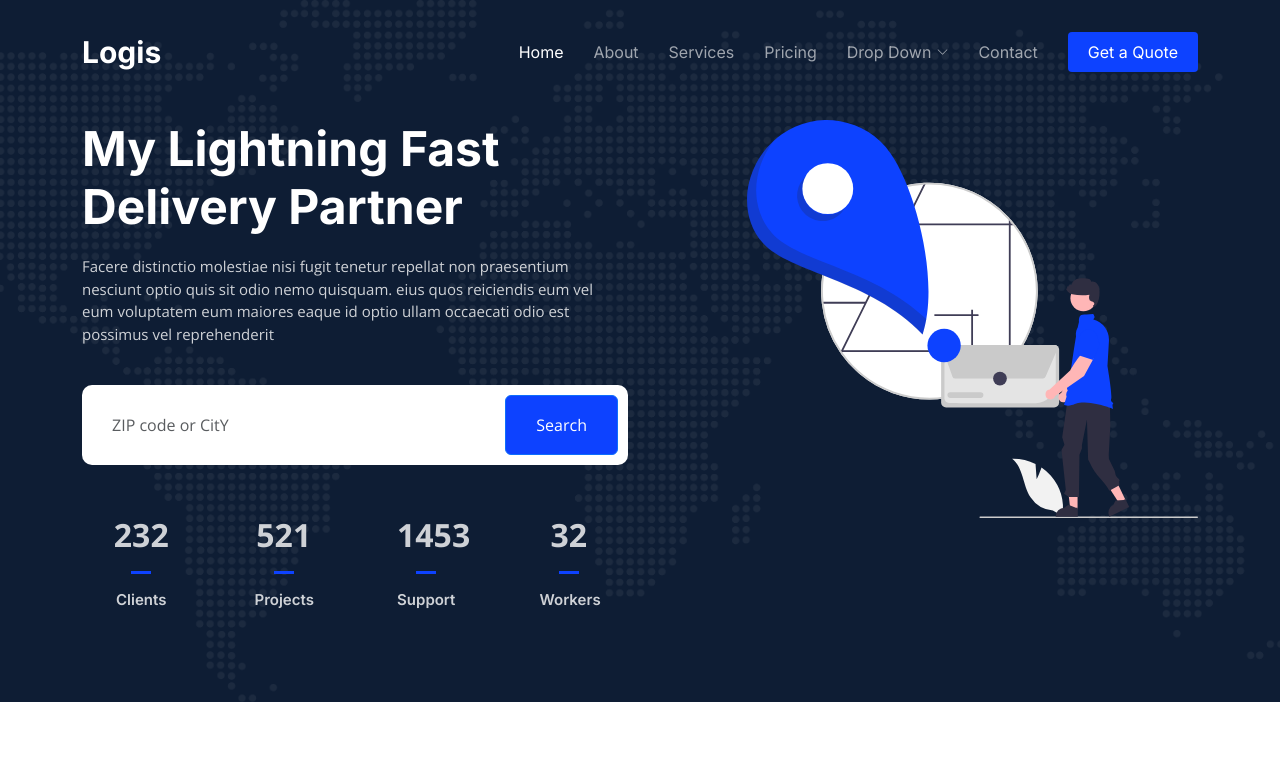
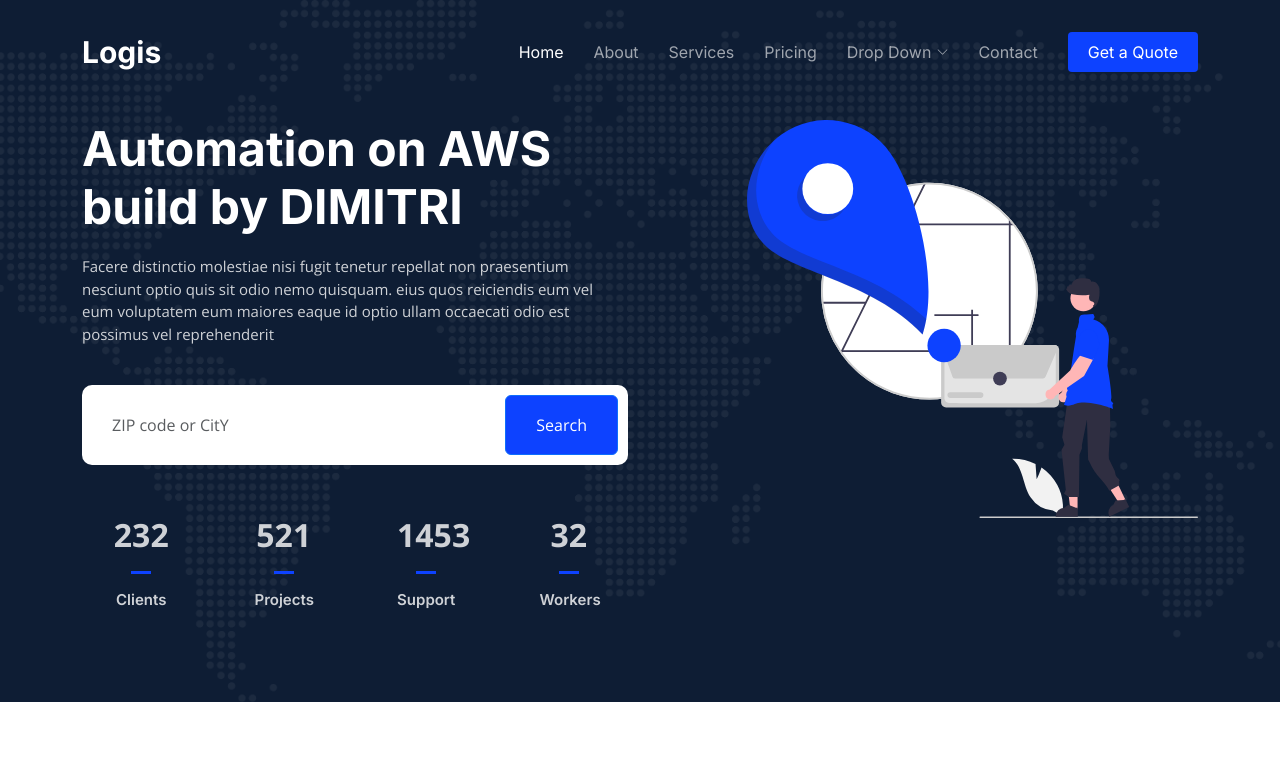
Before and after one commit to dimitri2399/myapp, a plain HTML site: page index.html in a window 1280 px wide. Shown: the top 779 px of the page. Drawn offline with nearby package versions, Linux system fonts and the light colour scheme.

Commit message:
new change

```diff
--- a/index.html
+++ b/index.html
@@ -89,7 +89,7 @@
     <div class="container">
       <div class="row gy-4 d-flex justify-content-between">
         <div class="col-lg-6 order-2 order-lg-1 d-flex flex-column justify-content-center">
-          <h2 data-aos="fade-up">My Lightning Fast Delivery Partner</h2>
+          <h2 data-aos="fade-up">Automation on AWS build by DIMITRI</h2>
           <p data-aos="fade-up" data-aos-delay="100">Facere distinctio molestiae nisi fugit tenetur repellat non praesentium nesciunt optio quis sit odio nemo quisquam. eius quos reiciendis eum vel eum voluptatem eum maiores eaque id optio ullam occaecati odio est possimus vel reprehenderit</p>
 
           <form action="#" class="form-search d-flex align-items-stretch mb-3" data-aos="fade-up" data-aos-delay="200">
```
